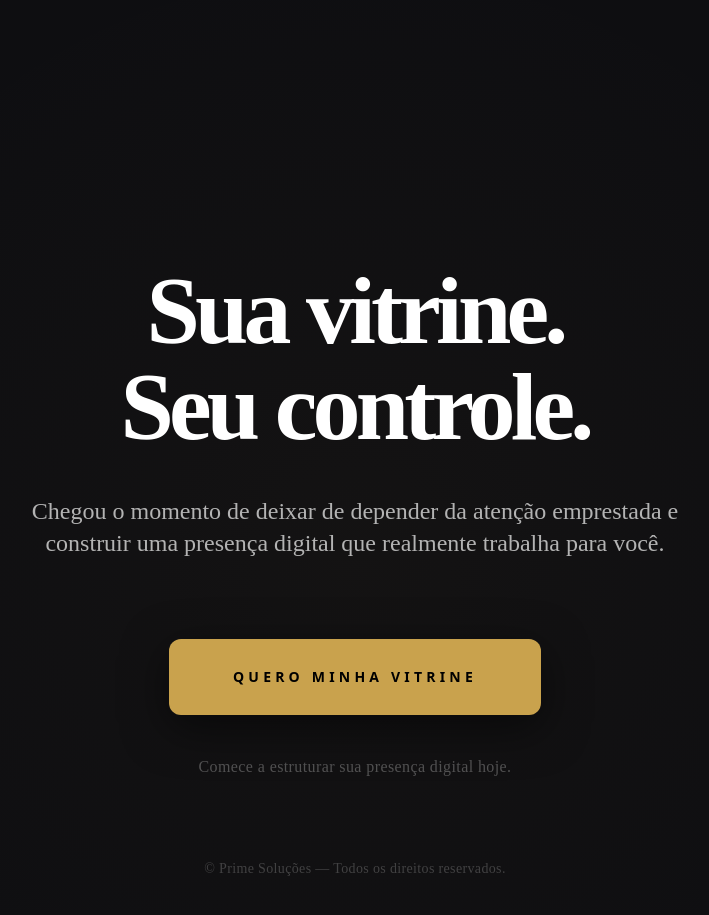
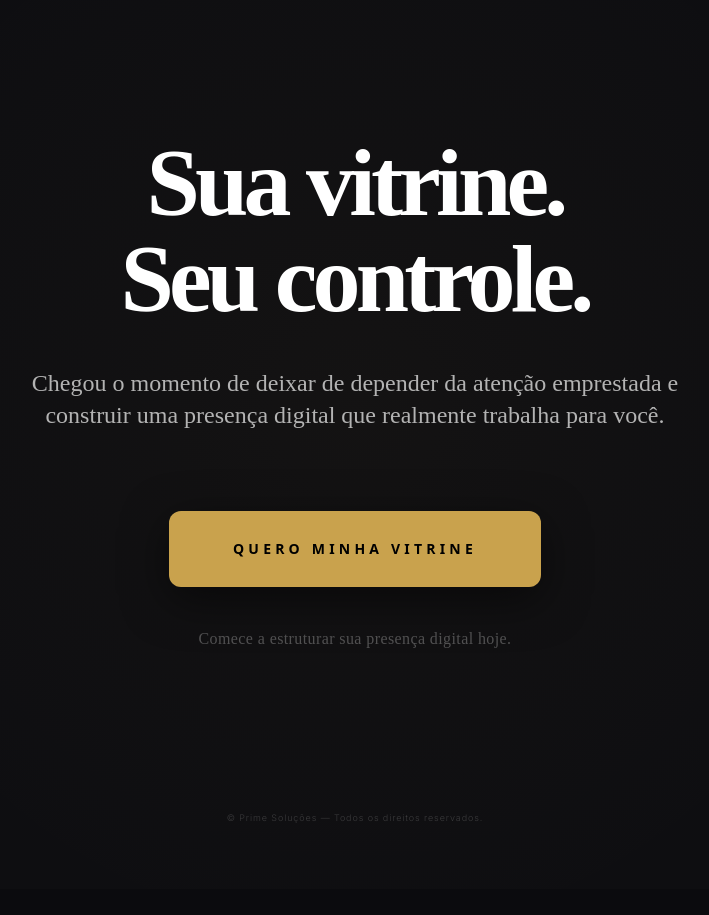
Before and after one commit to vidara-ai/lp_corretores, a React (Vite) app: page / in a window 1280 px wide. Shown: the part 6920-7835 px from the top of the page, without its empty margins (285-994 px from the left). After the commit the page ends 7809 px from the top, so only its background shows below. Built offline with nearby package versions, Linux system fonts and the light colour scheme; a web font is replaced by a local one.

Commit message:
Add files via upload

```diff
--- a/components/ClosingBlock.tsx
+++ b/components/ClosingBlock.tsx
@@ -13,11 +13,11 @@ const ClosingBlock: React.FC = () => {
   };
 
   return (
-    <section className="w-full bg-[#0E0E11] py-40 md:py-64 font-monelos overflow-hidden relative flex flex-col items-center justify-center">
+    <section className="w-full bg-[#0E0E11] pt-32 pb-12 md:pt-52 md:pb-16 font-monelos overflow-hidden relative flex flex-col items-center justify-center">
       {/* Sutil detalhe de luz no fundo para profundidade premium */}
       <div className="absolute top-0 left-1/2 -translate-x-1/2 w-full h-full bg-[radial-gradient(circle_at_center,rgba(201,162,77,0.03)_0%,transparent_70%)] pointer-events-none"></div>
 
-      <div className="max-w-4xl mx-auto px-8 md:px-12 text-center relative z-10 flex-grow py-20">
+      <div className="max-w-4xl mx-auto px-8 md:px-12 text-center relative z-10">
 
         {/* Headline com forte destaque */}
         <h2 className="text-white text-5xl md:text-8xl font-bold mb-10 tracking-tighter leading-tight">
@@ -47,9 +47,9 @@ const ClosingBlock: React.FC = () => {
         </div>
       </div>
 
-      {/* Rodapé - Footer */}
-      <footer className="w-full px-8 pb-16 text-center relative z-10">
-        <p className="text-[#B3B3B3]/30 text-xs md:text-sm font-light tracking-wide">
+      {/* Rodapé - Ajustado para Inter, menor e mais transparente */}
+      <footer className="w-full px-8 mt-24 md:mt-40 text-center relative z-10 opacity-25">
+        <p className="text-[#B3B3B3] text-[9px] font-inter font-light tracking-widest">
           © <a href="https://wa.me/5583996254920" target="_blank" rel="noopener noreferrer" className="hover:text-white transition-colors duration-500">Prime Soluções</a> — Todos os direitos reservados.
         </p>
       </footer>
```
